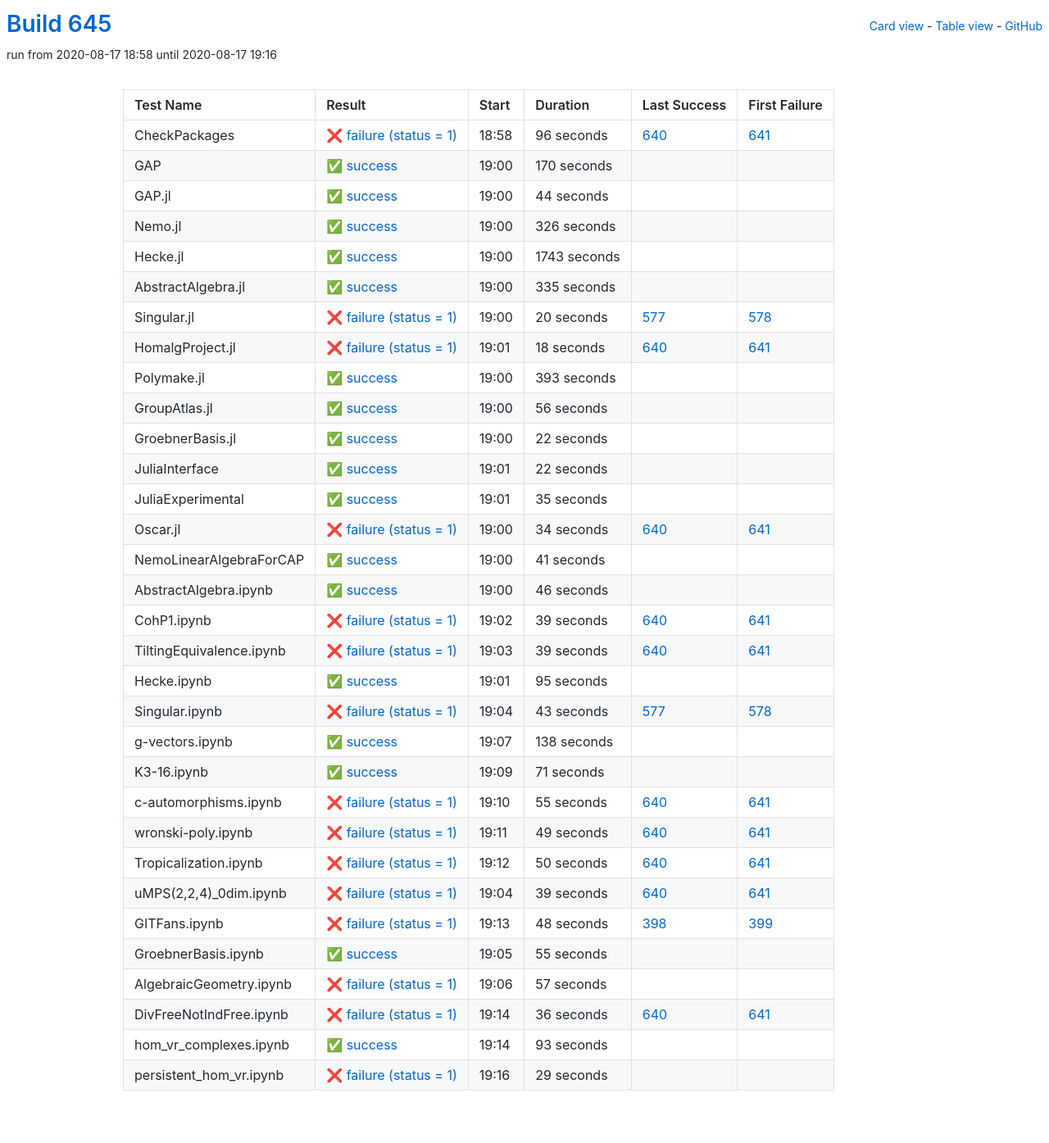
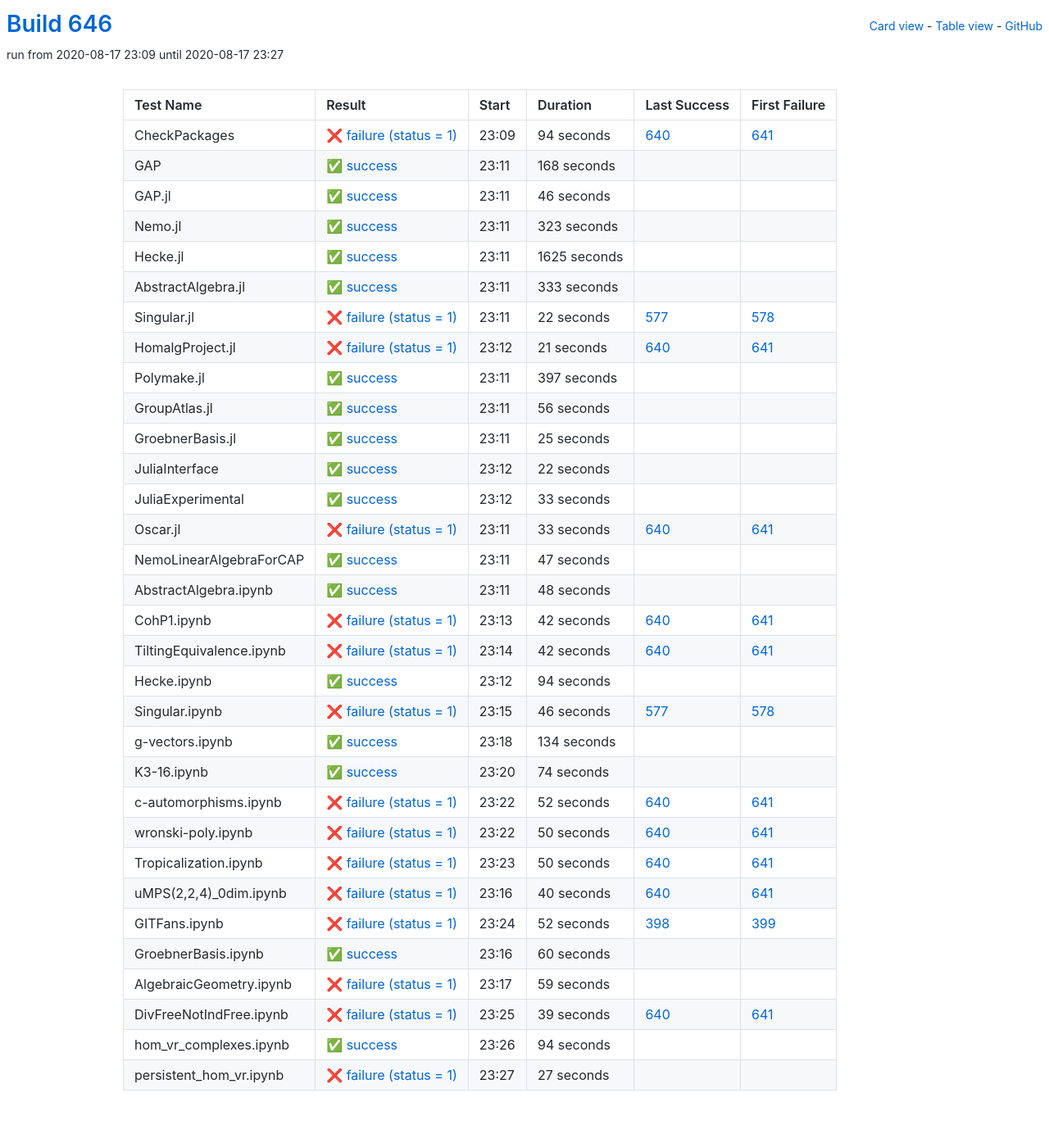
Before and after one commit to oscar-system/oscar-ci-status-stable, a Jekyll site: the page built from table.html, in a window 1280 px wide. Shown: the whole page at 82% size. Built offline with Jekyll 4.4.1, drawn with Linux system fonts in a browser that asks for light colours.

Commit message:
Build #646

```diff
--- a/_data/ci.yml
+++ b/_data/ci.yml
@@ -1,6 +1,6 @@
 ---
-build: 645
-build_url: https://oscarci.mathematik.uni-kl.de/job/oscar-stable/645/
+build: 646
+build_url: https://oscarci.mathematik.uni-kl.de/job/oscar-stable/646/
 job: oscar-stable
 organization: oscar-system
 repo: oscar-ci-status-stable
@@ -8,116 +8,116 @@ repourl: https://github.com/oscar-system/oscar-ci-status-stable
 tests:
 - name: CheckPackages
   id: checkpackages
-  log: https://oscarci.mathematik.uni-kl.de/job/oscar-stable/645/artifact/logs/build-645/CheckPackages.log
-  start: 2020-08-17 18:58
+  log: https://oscarci.mathematik.uni-kl.de/job/oscar-stable/646/artifact/logs/build-646/CheckPackages.log
+  start: 2020-08-17 23:09
   success: false
   exitcode: 1
   status: failure
-  duration: 96
+  duration: 94
   last_success: 640
   last_success_url: https://oscarci.mathematik.uni-kl.de/job/oscar-stable/640/
   first_failure: 641
   first_failure_url: https://oscarci.mathematik.uni-kl.de/job/oscar-stable/641/
 - name: GAP
   id: gap
-  log: https://oscarci.mathematik.uni-kl.de/job/oscar-stable/645/artifact/logs/build-645/GAP.log
-  start: 2020-08-17 19:00
+  log: https://oscarci.mathematik.uni-kl.de/job/oscar-stable/646/artifact/logs/build-646/GAP.log
+  start: 2020-08-17 23:11
   success: true
   exitcode: 0
   status: success
-  duration: 170
+  duration: 168
   last_success: false
   last_success_url:
   first_failure: false
   first_failure_url:
 - name: GAP.jl
   id: gap-jl
-  log: https://oscarci.mathematik.uni-kl.de/job/oscar-stable/645/artifact/logs/build-645/GAP.jl.log
-  start: 2020-08-17 19:00
+  log: https://oscarci.mathematik.uni-kl.de/job/oscar-stable/646/artifact/logs/build-646/GAP.jl.log
+  start: 2020-08-17 23:11
   success: true
   exitcode: 0
   status: success
-  duration: 44
+  duration: 46
   last_success: false
   last_success_url:
   first_failure: false
   first_failure_url:
 - name: Nemo.jl
   id: nemo-jl
-  log: https://oscarci.mathematik.uni-kl.de/job/oscar-stable/645/artifact/logs/build-645/Nemo.jl.log
-  start: 2020-08-17 19:00
+  log: https://oscarci.mathematik.uni-kl.de/job/oscar-stable/646/artifact/logs/build-646/Nemo.jl.log
+  start: 2020-08-17 23:11
   success: true
   exitcode: 0
   status: success
-  duration: 326
+  duration: 323
   last_success: false
   last_success_url:
   first_failure: false
   first_failure_url:
 - name: Hecke.jl
   id: hecke-jl
-  log: https://oscarci.mathematik.uni-kl.de/job/oscar-stable/645/artifact/logs/build-645/Hecke.jl.log
-  start: 2020-08-17 19:00
+  log: https://oscarci.mathematik.uni-kl.de/job/oscar-stable/646/artifact/logs/build-646/Hecke.jl.log
+  start: 2020-08-17 23:11
   success: true
   exitcode: 0
   status: success
-  duration: 1743
+  duration: 1625
   last_success: false
   last_success_url:
   first_failure: false
   first_failure_url:
 - name: AbstractAlgebra.jl
   id: abstractalgebra-jl
-  log: https://oscarci.mathematik.uni-kl.de/job/oscar-stable/645/artifact/logs/build-645/AbstractAlgebra.jl.log
-  start: 2020-08-17 19:00
+  log: https://oscarci.mathematik.uni-kl.de/job/oscar-stable/646/artifact/logs/build-646/AbstractAlgebra.jl.log
+  start: 2020-08-17 23:11
   success: true
   exitcode: 0
   status: success
-  duration: 335
+  duration: 333
   last_success: false
   last_success_url:
   first_failure: false
   first_failure_url:
 - name: Singular.jl
   id: singular-jl
-  log: https://oscarci.mathematik.uni-kl.de/job/oscar-stable/645/artifact/logs/build-645/Singular.jl.log
-  start: 2020-08-17 19:00
+  log: https://oscarci.mathematik.uni-kl.de/job/oscar-stable/646/artifact/logs/build-646/Singular.jl.log
+  start: 2020-08-17 23:11
   success: false
   exitcode: 1
   status: failure
-  duration: 20
+  duration: 22
   last_success: 577
   last_success_url: https://oscarci.mathematik.uni-kl.de/job/oscar-stable/577/
   first_failure: 578
   first_failure_url: https://oscarci.mathematik.uni-kl.de/job/oscar-stable/578/
 - name: HomalgProject.jl
   id: homalgproject-jl
-  log: https://oscarci.mathematik.uni-kl.de/job/oscar-stable/645/artifact/logs/build-645/HomalgProject.jl.log
-  start: 2020-08-17 19:01
+  log: https://oscarci.mathematik.uni-kl.de/job/oscar-stable/646/artifact/logs/build-646/HomalgProject.jl.log
+  start: 2020-08-17 23:12
   success: false
   exitcode: 1
   status: failure
-  duration: 18
+  duration: 21
   last_success: 640
   last_success_url: https://oscarci.mathematik.uni-kl.de/job/oscar-stable/640/
   first_failure: 641
   first_failure_url: https://oscarci.mathematik.uni-kl.de/job/oscar-stable/641/
 - name: Polymake.jl
   id: polymake-jl
-  log: https://oscarci.mathematik.uni-kl.de/job/oscar-stable/645/artifact/logs/build-645/Polymake.jl.log
-  start: 2020-08-17 19:00
+  log: https://oscarci.mathematik.uni-kl.de/job/oscar-stable/646/artifact/logs/build-646/Polymake.jl.log
+  start: 2020-08-17 23:11
   success: true
   exitcode: 0
   status: success
-  duration: 393
+  duration: 397
   last_success: false
   last_success_url:
   first_failure: false
   first_failure_url:
 - name: GroupAtlas.jl
   id: groupatlas-jl
-  log: https://oscarci.mathematik.uni-kl.de/job/oscar-stable/645/artifact/logs/build-645/GroupAtlas.jl.log
-  start: 2020-08-17 19:00
+  log: https://oscarci.mathematik.uni-kl.de/job/oscar-stable/646/artifact/logs/build-646/GroupAtlas.jl.log
+  start: 2020-08-17 23:11
   success: true
   exitcode: 0
   status: success
@@ -128,20 +128,20 @@ tests:
   first_failure_url:
 - name: GroebnerBasis.jl
   id: groebnerbasis-jl
-  log: https://oscarci.mathematik.uni-kl.de/job/oscar-stable/645/artifact/logs/build-645/GroebnerBasis.jl.log
-  start: 2020-08-17 19:00
+  log: https://oscarci.mathematik.uni-kl.de/job/oscar-stable/646/artifact/logs/build-646/GroebnerBasis.jl.log
+  start: 2020-08-17 23:11
   success: true
   exitcode: 0
   status: success
-  duration: 22
+  duration: 25
   last_success: false
   last_success_url:
   first_failure: false
   first_failure_url:
 - name: JuliaInterface
   id: juliainterface
-  log: https://oscarci.mathematik.uni-kl.de/job/oscar-stable/645/artifact/logs/build-645/JuliaInterface.log
-  start: 2020-08-17 19:01
+  log: https://oscarci.mathematik.uni-kl.de/job/oscar-stable/646/artifact/logs/build-646/JuliaInterface.log
+  start: 2020-08-17 23:12
   success: true
   exitcode: 0
   status: success
@@ -152,152 +152,152 @@ tests:
   first_failure_url:
 - name: JuliaExperimental
   id: juliaexperimental
-  log: https://oscarci.mathematik.uni-kl.de/job/oscar-stable/645/artifact/logs/build-645/JuliaExperimental.log
-  start: 2020-08-17 19:01
+  log: https://oscarci.mathematik.uni-kl.de/job/oscar-stable/646/artifact/logs/build-646/JuliaExperimental.log
+  start: 2020-08-17 23:12
   success: true
   exitcode: 0
   status: success
-  duration: 35
+  duration: 33
   last_success: false
   last_success_url:
   first_failure: false
   first_failure_url:
 - name: Oscar.jl
   id: oscar-jl
-  log: https://oscarci.mathematik.uni-kl.de/job/oscar-stable/645/artifact/logs/build-645/Oscar.jl.log
-  start: 2020-08-17 19:00
+  log: https://oscarci.mathematik.uni-kl.de/job/oscar-stable/646/artifact/logs/build-646/Oscar.jl.log
+  start: 2020-08-17 23:11
   success: false
   exitcode: 1
   status: failure
-  duration: 34
+  duration: 33
   last_success: 640
   last_success_url: https://oscarci.mathematik.uni-kl.de/job/oscar-stable/640/
   first_failure: 641
   first_failure_url: https://oscarci.mathematik.uni-kl.de/job/oscar-stable/641/
 - name: NemoLinearAlgebraForCAP
   id: nemolinearalgebraforcap
-  log: https://oscarci.mathematik.uni-kl.de/job/oscar-stable/645/artifact/logs/build-645/NemoLinearAlgebraForCAP.log
-  start: 2020-08-17 19:00
+  log: https://oscarci.mathematik.uni-kl.de/job/oscar-stable/646/artifact/logs/build-646/NemoLinearAlgebraForCAP.log
+  start: 2020-08-17 23:11
   success: true
   exitcode: 0
   status: success
-  duration: 41
+  duration: 47
   last_success: false
   last_success_url:
   first_failure: false
   first_failure_url:
 - name: AbstractAlgebra.ipynb
   id: abstractalgebra-ipynb
-  log: https://oscarci.mathematik.uni-kl.de/job/oscar-stable/645/artifact/logs/build-645/AbstractAlgebra.ipynb.log
-  start: 2020-08-17 19:00
+  log: https://oscarci.mathematik.uni-kl.de/job/oscar-stable/646/artifact/logs/build-646/AbstractAlgebra.ipynb.log
+  start: 2020-08-17 23:11
   success: true
   exitcode: 0
   status: success
-  duration: 46
+  duration: 48
   last_success: false
   last_success_url:
   first_failure: false
   first_failure_url:
 - name: CohP1.ipynb
   id: cohp1-ipynb
-  log: https://oscarci.mathematik.uni-kl.de/job/oscar-stable/645/artifact/logs/build-645/CohP1.ipynb.log
-  start: 2020-08-17 19:02
+  log: https://oscarci.mathematik.uni-kl.de/job/oscar-stable/646/artifact/logs/build-646/CohP1.ipynb.log
+  start: 2020-08-17 23:13
   success: false
   exitcode: 1
   status: failure
-  duration: 39
+  duration: 42
   last_success: 640
   last_success_url: https://oscarci.mathematik.uni-kl.de/job/oscar-stable/640/
   first_failure: 641
   first_failure_url: https://oscarci.mathematik.uni-kl.de/job/oscar-stable/641/
 - name: TiltingEquivalence.ipynb
   id: tiltingequivalence-ipynb
-  log: https://oscarci.mathematik.uni-kl.de/job/oscar-stable/645/artifact/logs/build-645/TiltingEquivalence.ipynb.log
-  start: 2020-08-17 19:03
+  log: https://oscarci.mathematik.uni-kl.de/job/oscar-stable/646/artifact/logs/build-646/TiltingEquivalence.ipynb.log
+  start: 2020-08-17 23:14
   success: false
   exitcode: 1
   status: failure
-  duration: 39
+  duration: 42
   last_success: 640
   last_success_url: https://oscarci.mathematik.uni-kl.de/job/oscar-stable/640/
   first_failure: 641
   first_failure_url: https://oscarci.mathematik.uni-kl.de/job/oscar-stable/641/
 - name: Hecke.ipynb
   id: hecke-ipynb
-  log: https://oscarci.mathematik.uni-kl.de/job/oscar-stable/645/artifact/logs/build-645/Hecke.ipynb.log
-  start: 2020-08-17 19:01
+  log: https://oscarci.mathematik.uni-kl.de/job/oscar-stable/646/artifact/logs/build-646/Hecke.ipynb.log
+  start: 2020-08-17 23:12
   success: true
   exitcode: 0
   status: success
-  duration: 95
+  duration: 94
   last_success: false
   last_success_url:
   first_failure: false
   first_failure_url:
 - name: Singular.ipynb
   id: singular-ipynb
-  log: https://oscarci.mathematik.uni-kl.de/job/oscar-stable/645/artifact/logs/build-645/Singular.ipynb.log
-  start: 2020-08-17 19:04
+  log: https://oscarci.mathematik.uni-kl.de/job/oscar-stable/646/artifact/logs/build-646/Singular.ipynb.log
+  start: 2020-08-17 23:15
   success: false
   exitcode: 1
   status: failure
-  duration: 43
+  duration: 46
   last_success: 577
   last_success_url: https://oscarci.mathematik.uni-kl.de/job/oscar-stable/577/
   first_failure: 578
   first_failure_url: https://oscarci.mathematik.uni-kl.de/job/oscar-stable/578/
 - name: g-vectors.ipynb
   id: g-vectors-ipynb
-  log: https://oscarci.mathematik.uni-kl.de/job/oscar-stable/645/artifact/logs/build-645/g-vectors.ipynb.log
-  start: 2020-08-17 19:07
+  log: https://oscarci.mathematik.uni-kl.de/job/oscar-stable/646/artifact/logs/build-646/g-vectors.ipynb.log
+  start: 2020-08-17 23:18
   success: true
   exitcode: 0
   status: success
-  duration: 138
+  duration: 134
   last_success: false
   last_success_url:
   first_failure: false
   first_failure_url:
 - name: K3-16.ipynb
   id: k3-16-ipynb
-  log: https://oscarci.mathematik.uni-kl.de/job/oscar-stable/645/artifact/logs/build-645/K3-16.ipynb.log
-  start: 2020-08-17 19:09
+  log: https://oscarci.mathematik.uni-kl.de/job/oscar-stable/646/artifact/logs/build-646/K3-16.ipynb.log
+  start: 2020-08-17 23:20
   success: true
   exitcode: 0
   status: success
-  duration: 71
+  duration: 74
   last_success: false
   last_success_url:
   first_failure: false
   first_failure_url:
 - name: c-automorphisms.ipynb
   id: c-automorphisms-ipynb
-  log: https://oscarci.mathematik.uni-kl.de/job/oscar-stable/645/artifact/logs/build-645/c-automorphisms.ipynb.log
-  start: 2020-08-17 19:10
+  log: https://oscarci.mathematik.uni-kl.de/job/oscar-stable/646/artifact/logs/build-646/c-automorphisms.ipynb.log
+  start: 2020-08-17 23:22
   success: false
   exitcode: 1
   status: failure
-  duration: 55
+  duration: 52
   last_success: 640
   last_success_url: https://oscarci.mathematik.uni-kl.de/job/oscar-stable/640/
   first_failure: 641
   first_failure_url: https://oscarci.mathematik.uni-kl.de/job/oscar-stable/641/
 - name: wronski-poly.ipynb
   id: wronski-poly-ipynb
-  log: https://oscarci.mathematik.uni-kl.de/job/oscar-stable/645/artifact/logs/build-645/wronski-poly.ipynb.log
-  start: 2020-08-17 19:11
+  log: https://oscarci.mathematik.uni-kl.de/job/oscar-stable/646/artifact/logs/build-646/wronski-poly.ipynb.log
+  start: 2020-08-17 23:22
   success: false
   exitcode: 1
   status: failure
-  duration: 49
+  duration: 50
   last_success: 640
   last_success_url: https://oscarci.mathematik.uni-kl.de/job/oscar-stable/640/
   first_failure: 641
   first_failure_url: https://oscarci.mathematik.uni-kl.de/job/oscar-stable/641/
 - name: Tropicalization.ipynb
   id: tropicalization-ipynb
-  log: https://oscarci.mathematik.uni-kl.de/job/oscar-stable/645/artifact/logs/build-645/Tropicalization.ipynb.log
-  start: 2020-08-17 19:12
+  log: https://oscarci.mathematik.uni-kl.de/job/oscar-stable/646/artifact/logs/build-646/Tropicalization.ipynb.log
+  start: 2020-08-17 23:23
   success: false
   exitcode: 1
   status: failure
@@ -308,8 +308,56 @@ tests:
   first_failure_url: https://oscarci.mathematik.uni-kl.de/job/oscar-stable/641/
 - name: uMPS(2,2,4)_0dim.ipynb
   id: umps-2-2-4-0dim-ipynb
-  log: https://oscarci.mathematik.uni-kl.de/job/oscar-stable/645/artifact/logs/build-645/uMPS-2-2-4-_0dim.ipynb.log
-  start: 2020-08-17 19:04
+  log: https://oscarci.mathematik.uni-kl.de/job/oscar-stable/646/artifact/logs/build-646/uMPS-2-2-4-_0dim.ipynb.log
+  start: 2020-08-17 23:16
+  success: false
+  exitcode: 1
+  status: failure
+  duration: 40
+  last_success: 640
+  last_success_url: https://oscarci.mathematik.uni-kl.de/job/oscar-stable/640/
+  first_failure: 641
+  first_failure_url: https://oscarci.mathematik.uni-kl.de/job/oscar-stable/641/
+- name: GITFans.ipynb
+  id: gitfans-ipynb
+  log: https://oscarci.mathematik.uni-kl.de/job/oscar-stable/646/artifact/logs/build-646/GITFans.ipynb.log
+  start: 2020-08-17 23:24
+  success: false
+  exitcode: 1
+  status: failure
+  duration: 52
+  last_success: 398
+  last_success_url: https://oscarci.mathematik.uni-kl.de/job/oscar-stable/398/
+  first_failure: 399
+  first_failure_url: https://oscarci.mathematik.uni-kl.de/job/oscar-stable/399/
+- name: GroebnerBasis.ipynb
+  id: groebnerbasis-ipynb
+  log: https://oscarci.mathematik.uni-kl.de/job/oscar-stable/646/artifact/logs/build-646/GroebnerBasis.ipynb.log
+  start: 2020-08-17 23:16
+  success: true
+  exitcode: 0
+  status: success
+  duration: 60
+  last_success: false
+  last_success_url:
+  first_failure: false
+  first_failure_url:
+- name: AlgebraicGeometry.ipynb
+  id: algebraicgeometry-ipynb
+  log: https://oscarci.mathematik.uni-kl.de/job/oscar-stable/646/artifact/logs/build-646/AlgebraicGeometry.ipynb.log
+  start: 2020-08-17 23:17
+  success: false
+  exitcode: 1
+  status: failure
+  duration: 59
+  last_success: false
+  last_success_url:
+  first_failure: false
+  first_failure_url:
+- name: DivFreeNotIndFree.ipynb
+  id: divfreenotindfree-ipynb
+  log: https://oscarci.mathematik.uni-kl.de/job/oscar-stable/646/artifact/logs/build-646/DivFreeNotIndFree.ipynb.log
+  start: 2020-08-17 23:25
   success: false
   exitcode: 1
   status: failure
@@ -318,74 +366,26 @@ tests:
   last_success_url: https://oscarci.mathematik.uni-kl.de/job/oscar-stable/640/
   first_failure: 641
   first_failure_url: https://oscarci.mathematik.uni-kl.de/job/oscar-stable/641/
-- name: GITFans.ipynb
-  id: gitfans-ipynb
-  log: https://oscarci.mathematik.uni-kl.de/job/oscar-stable/645/artifact/logs/build-645/GITFans.ipynb.log
-  start: 2020-08-17 19:13
-  success: false
-  exitcode: 1
-  status: failure
-  duration: 48
-  last_success: 398
-  last_success_url: https://oscarci.mathematik.uni-kl.de/job/oscar-stable/398/
-  first_failure: 399
-  first_failure_url: https://oscarci.mathematik.uni-kl.de/job/oscar-stable/399/
-- name: GroebnerBasis.ipynb
-  id: groebnerbasis-ipynb
-  log: https://oscarci.mathematik.uni-kl.de/job/oscar-stable/645/artifact/logs/build-645/GroebnerBasis.ipynb.log
-  start: 2020-08-17 19:05
+- name: hom_vr_complexes.ipynb
+  id: hom-vr-complexes-ipynb
+  log: https://oscarci.mathematik.uni-kl.de/job/oscar-stable/646/artifact/logs/build-646/hom_vr_complexes.ipynb.log
+  start: 2020-08-17 23:26
   success: true
   exitcode: 0
   status: success
-  duration: 55
-  last_success: false
-  last_success_url:
-  first_failure: false
-  first_failure_url:
-- name: AlgebraicGeometry.ipynb
-  id: algebraicgeometry-ipynb
-  log: https://oscarci.mathematik.uni-kl.de/job/oscar-stable/645/artifact/logs/build-645/AlgebraicGeometry.ipynb.log
-  start: 2020-08-17 19:06
-  success: false
-  exitcode: 1
-  status: failure
-  duration: 57
-  last_success: false
-  last_success_url:
-  first_failure: false
-  first_failure_url:
-- name: DivFreeNotIndFree.ipynb
-  id: divfreenotindfree-ipynb
-  log: https://oscarci.mathematik.uni-kl.de/job/oscar-stable/645/artifact/logs/build-645/DivFreeNotIndFree.ipynb.log
-  start: 2020-08-17 19:14
-  success: false
-  exitcode: 1
-  status: failure
-  duration: 36
-  last_success: 640
-  last_success_url: https://oscarci.mathematik.uni-kl.de/job/oscar-stable/640/
-  first_failure: 641
-  first_failure_url: https://oscarci.mathematik.uni-kl.de/job/oscar-stable/641/
-- name: hom_vr_complexes.ipynb
-  id: hom-vr-complexes-ipynb
-  log: https://oscarci.mathematik.uni-kl.de/job/oscar-stable/645/artifact/logs/build-645/hom_vr_complexes.ipynb.log
-  start: 2020-08-17 19:14
-  success: true
-  exitcode: 0
-  status: success
-  duration: 93
+  duration: 94
   last_success: false
   last_success_url:
   first_failure: false
   first_failure_url:
 - name: persistent_hom_vr.ipynb
   id: persistent-hom-vr-ipynb
-  log: https://oscarci.mathematik.uni-kl.de/job/oscar-stable/645/artifact/logs/build-645/persistent_hom_vr.ipynb.log
-  start: 2020-08-17 19:16
+  log: https://oscarci.mathematik.uni-kl.de/job/oscar-stable/646/artifact/logs/build-646/persistent_hom_vr.ipynb.log
+  start: 2020-08-17 23:27
   success: false
   exitcode: 1
   status: failure
-  duration: 29
+  duration: 27
   last_success: false
   last_success_url:
   first_failure: false
```
Also changed, not shown: README.md.
